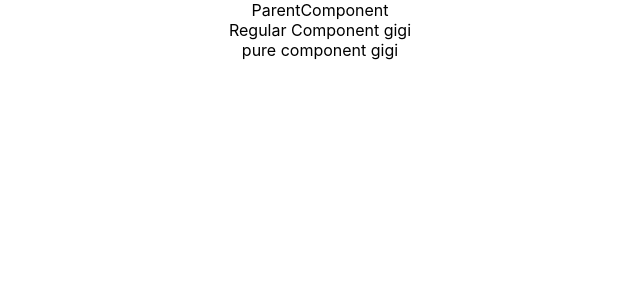
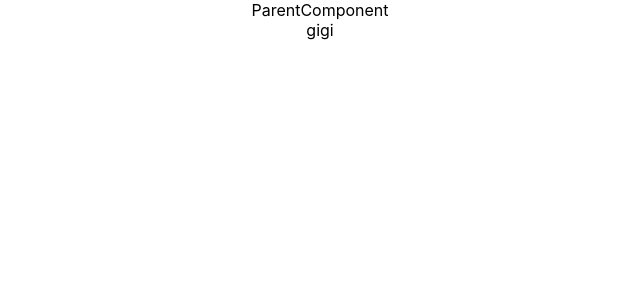
Before and after one commit to josnamathew03/react_tutorials, a React (Create React App) app in the folder hello-world/: page / in a window 1280 px wide. Shown: the top 300 px of the page, without its empty margins (320-960 px from the left). Built offline with nearby package versions, Linux system fonts and the light colour scheme.

Commit message:
feat: memo

```diff
--- /dev/null
+++ b/hello-world/src/components/MemoCom.js
@@ -0,0 +1,12 @@
+import React from 'react'
+
+function MemoCom({name}) {
+    console.log('rendering memo components')
+  return (
+    <div>
+      {name}
+    </div>
+  )
+}
+
+export default React.memo(MemoCom)
--- a/hello-world/src/components/PureAndReg.js
+++ b/hello-world/src/components/PureAndReg.js
@@ -1,8 +1,9 @@
 import React, { Component, PureComponent } from 'react'
 import RegularComponent from './RegularComponent'
 import PureComp from './PureComp'
+import MemoCom from './MemoCom'
 
- class PureAndReg extends PureComponent {
+ class PureAndReg extends Component {
     constructor(props) {
       super(props)
 
@@ -26,8 +27,9 @@ import PureComp from './PureComp'
     return (
       <div>
         ParentComponent
-        <RegularComponent name={this.state.name}/>
-        <PureComp name={this.state.name}/>
+        {/* <RegularComponent name={this.state.name}/>
+        <PureComp name={this.state.name}/> */}
+        <MemoCom name={this.state.name}/>
       </div>
     )
   }
```
Also changed, not shown: hello-world/src/App.js (line endings or trailing spaces), 1 other file (tests, documents, lock files or other folders).
